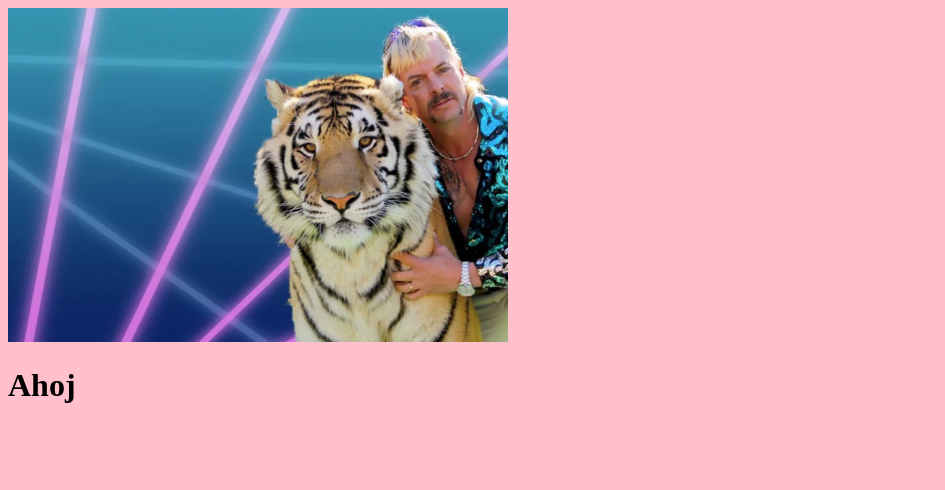
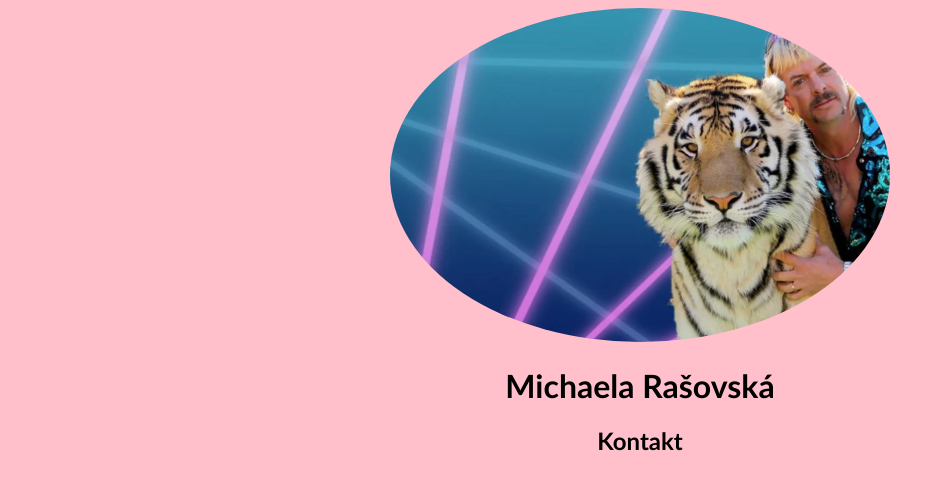
Before and after one commit to MichaelaRasovska/vizitka, a plain HTML site: page index.html in a window 1280 px wide. Shown: the whole page, without its empty margins (0-945 px from the left). Drawn offline with Linux system fonts and the light colour scheme.

Commit message:
Centrování

```diff
--- a/index.html
+++ b/index.html
@@ -8,6 +8,11 @@
   </head>
   <body>
     <img src="tygr.jpg" alt="Tygr" />
-    <h1>Ahoj</h1>
+    <header>
+    <h1>Michaela Rašovská</h1>
+    </header>
+    <section>
+      <h2>Kontakt</h2>
+    </section>
   </body>
 </html>
--- a/styly.css
+++ b/styly.css
@@ -1,7 +1,10 @@
 body {
   background-color: pink;
+  font-family: 'Gill Sans', 'Gill Sans MT', Calibri, 'Trebuchet MS', sans-serif;
+  text-align: center;
 }
 
 img {
   width: 500px;
+  border-radius: 50% 50% 50% 50%;
 }
```
